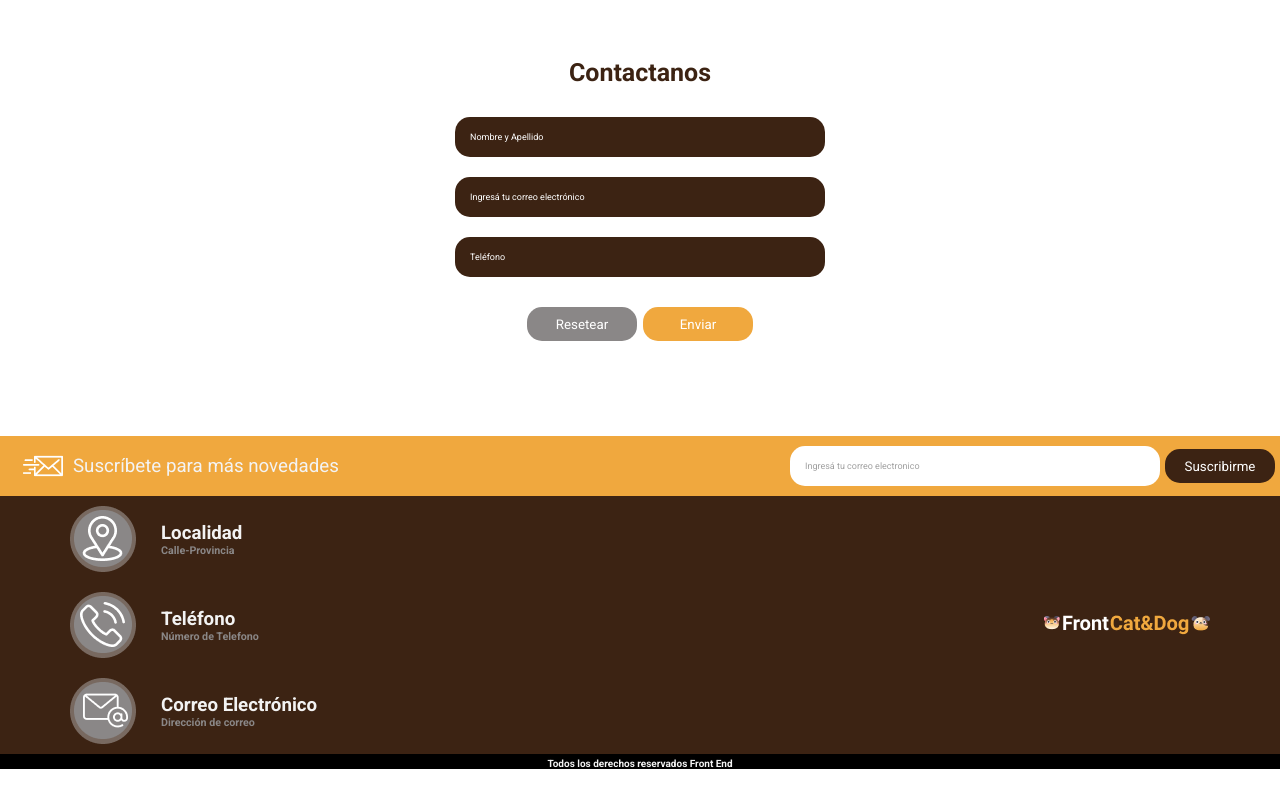
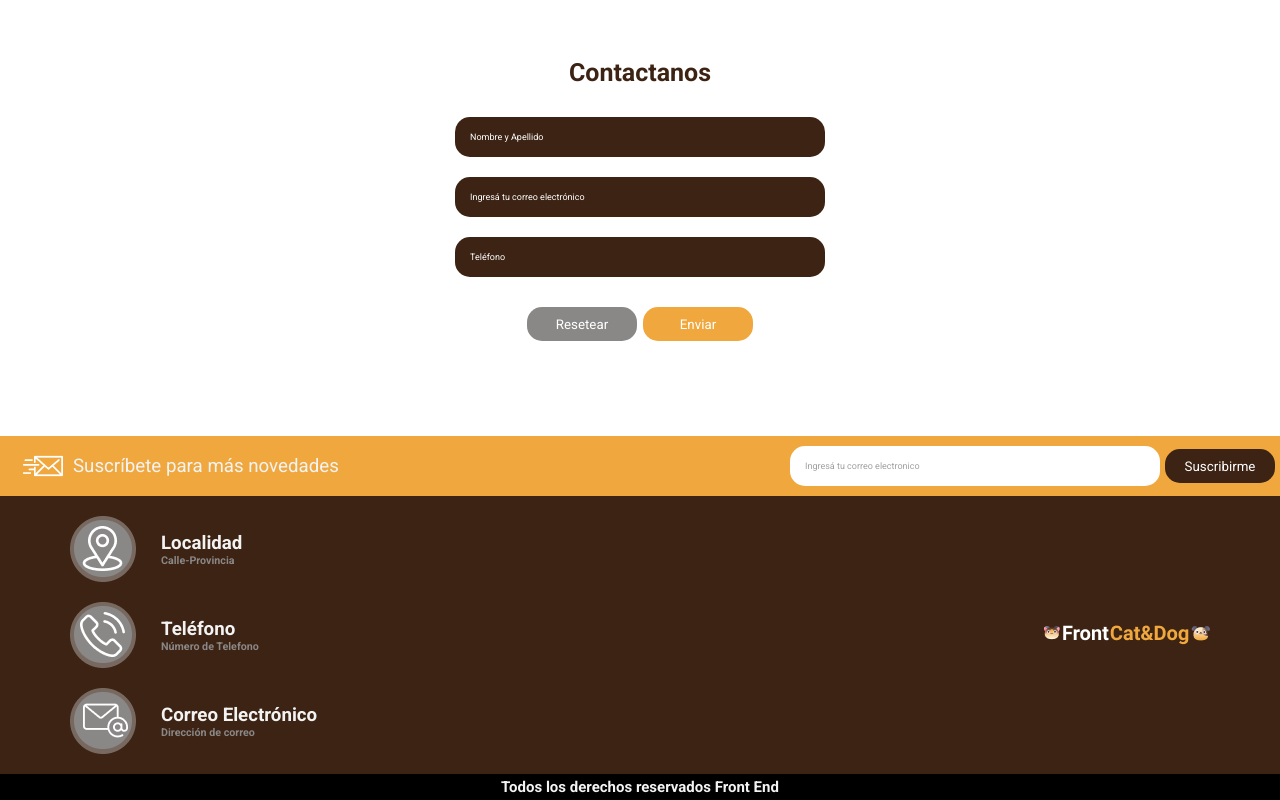
Before and after one commit to Lucasicepeda/Petshop, a plain HTML site: page index.html in a window 1280 px wide. Shown: the part 1147-1947 px from the top of the page. Before the commit the page ends 1920 px from the top, so only its background shows below. Drawn offline with Linux system fonts and the light colour scheme.

Commit message:
flex terminado

```diff
--- a/css/style.css
+++ b/css/style.css
@@ -274,7 +274,9 @@ footer .fcontacto .footer_contacto{
     flex-direction: column;
     justify-content: center;
 }
-
+.footer_contacto{
+    margin: 10px 0px;
+}
 .localidad, .telefono, .email{
     display: flex;
     align-items: center;
@@ -309,6 +311,6 @@ footer h5{
     justify-content: center;
     align-items: center;
     font-weight: 700;
-    font-size: 10px;
-    margin: 4px;
+    font-size: 15px;
+    padding: 4px;
 }
```
